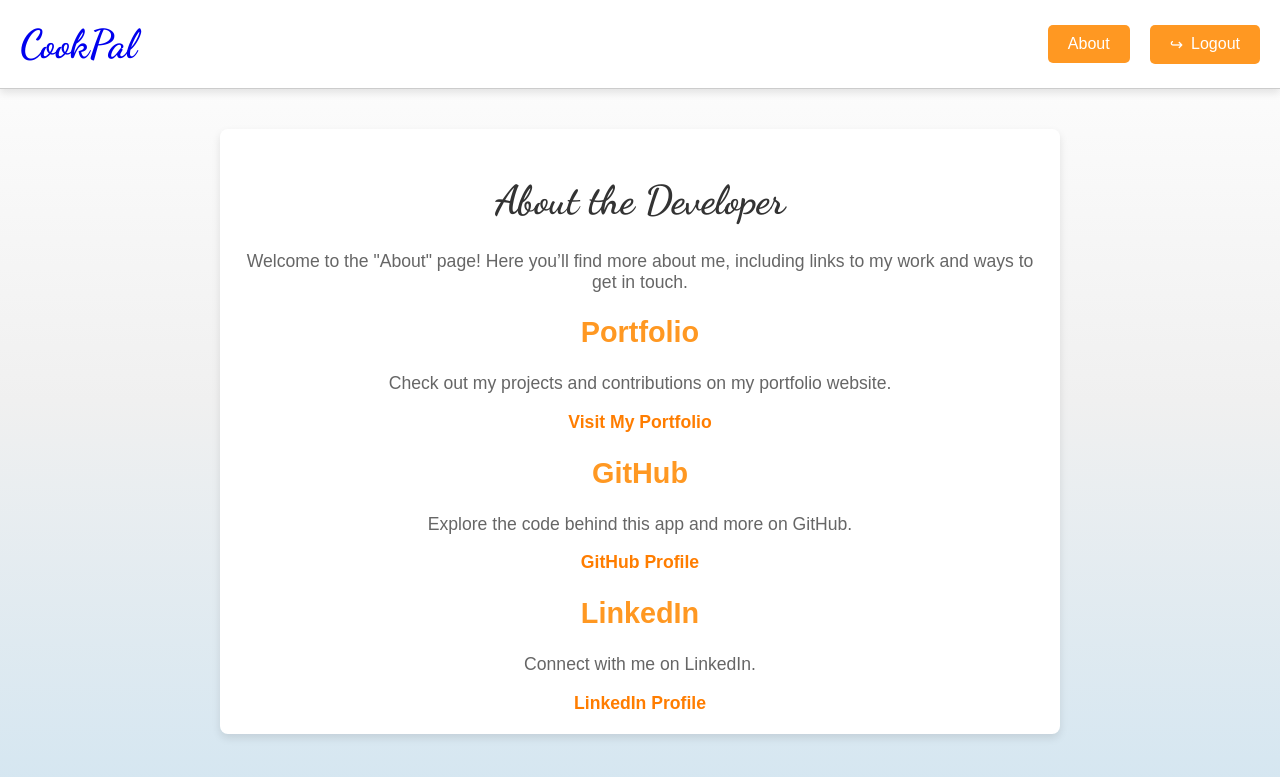
After one commit to vdevhub/recipe-app, a Django app: page /about/ in a window 1280 px wide. The commit adds this page. Shown: the top 777 px of the page. Run offline with Django 4.2, Linux system fonts and the light colour scheme.

Commit message:
Add about

```diff
--- /dev/null
+++ b/src/recipes/static/recipes/css/about.css
@@ -0,0 +1,116 @@
+body {
+  font-family: Arial, sans-serif;
+  margin: 0;
+  padding: 0;
+  background: linear-gradient(to bottom, white, #f0f0f0, #d4e6f1);
+  background-attachment: fixed;
+  /* Keeps the gradient fixed on scroll */
+}
+
+/* Common container to ensure the panel and grid have the same width */
+.container {
+  max-width: 1200px;
+  margin: 40px auto;
+  /* Center the container */
+  padding: 0 20px;
+  /* Padding on the sides */
+}
+
+/* Top panel with logout button aligned to the right */
+.top-pane {
+  display: flex;
+  justify-content: space-between;
+  align-items: center;
+  background-color: #ffffff;
+  padding: 20px;
+  border-bottom: 1px solid #ccc;
+  box-shadow: 0 4px 8px rgba(0, 0, 0, 0.1);
+}
+
+.top-pane h1 {
+  margin: 0;
+  font-size: 2.5rem;
+  font-family: 'Dancing Script', cursive;
+  color: #000;
+}
+
+.top-pane h1 a:visited {
+  color: #000;
+}
+
+/* Logout Button Styling */
+#menu-buttons {
+  display: flex;
+  gap: 20px;
+}
+
+.menu-button {
+  background-color: #ff9822;
+  color: white;
+  border: none;
+  padding: 10px 20px;
+  font-size: 1rem;
+  border-radius: 5px;
+  cursor: pointer;
+  display: flex;
+  align-items: center;
+  text-decoration: none;
+  /* Remove underline */
+  transition: background-color 0.3s ease;
+}
+
+.menu-button:hover {
+  background-color: #ff7d00;
+}
+
+.menu-button .logout-icon {
+  margin-right: 8px;
+}
+
+a {
+  text-decoration: none;
+}
+
+/* About Page Styling */
+.container.about-content {
+  max-width: 800px;
+  margin: 40px auto;
+  padding: 20px;
+  background-color: #ffffff;
+  border-radius: 8px;
+  box-shadow: 0 4px 8px rgba(0, 0, 0, 0.1);
+}
+
+.container.about-content h1 {
+  font-size: 2.5rem;
+  font-family: 'Dancing Script', cursive;
+  color: #333;
+  text-align: center;
+}
+
+.container.about-content p {
+  font-size: 1.1rem;
+  color: #666;
+  text-align: center;
+}
+
+.about-section {
+  margin-top: 20px;
+  text-align: center;
+}
+
+.about-section h2 {
+  font-size: 1.8rem;
+  color: #ff9822;
+}
+
+.about-link {
+  font-size: 1.1rem;
+  color: #ff7d00;
+  text-decoration: none;
+  font-weight: bold;
+}
+
+.about-link:hover {
+  text-decoration: underline;
+}
--- /dev/null
+++ b/src/recipes/templates/recipes/about.html
@@ -0,0 +1,54 @@
+{% load static %}
+<!DOCTYPE html>
+<html lang="en">
+
+<head>
+  <meta charset="UTF-8">
+  <meta name="viewport" content="width=device-width, initial-scale=1.0">
+  <title>About</title>
+  <link href="https://fonts.googleapis.com/css2?family=Dancing+Script:wght@700&display=swap" rel="stylesheet">
+  <link rel="stylesheet" href="{% static 'recipes/css/about.css' %}">
+</head>
+
+<body>
+  <!-- Top Pane with About Link and Logout Button -->
+  <div class="top-pane">
+    <h1><a href="{% url 'recipes:recipe_overview' %}">CookPal</a></h1>
+    <div id="menu-buttons">
+      <a href="{% url 'recipes:about' %}">
+        <button class="menu-button">About</button></a>
+      <a href="{% url 'logout' %}">
+        <button class="menu-button">
+          <span class="logout-icon">↪</span> Logout
+        </button>
+      </a>
+    </div>
+  </div>
+
+  <!-- About Page Content -->
+  <div class="container about-content">
+    <h1>About the Developer</h1>
+    <p>Welcome to the "About" page! Here you’ll find more about me, including links to my work and ways to get in touch.
+    </p>
+
+    <div class="about-section">
+      <h2>Portfolio</h2>
+      <p>Check out my projects and contributions on my portfolio website.</p>
+      <a href="https://vdevhub.com" target="_blank" class="about-link">Visit My Portfolio</a>
+    </div>
+
+    <div class="about-section">
+      <h2>GitHub</h2>
+      <p>Explore the code behind this app and more on GitHub.</p>
+      <a href="https://github.com/vdevhub" target="_blank" class="about-link">GitHub Profile</a>
+    </div>
+
+    <div class="about-section">
+      <h2>LinkedIn</h2>
+      <p>Connect with me on LinkedIn.</p>
+      <a href="https://linkedin.com/in/veronikatr" target="_blank" class="about-link">LinkedIn Profile</a>
+    </div>
+  </div>
+</body>
+
+</html>
--- a/src/recipes/urls.py
+++ b/src/recipes/urls.py
@@ -1,6 +1,7 @@
 from django.urls import path
 from .views import (
     home,
+    about,
     RecipeListView,
     RecipeDetailView,
     recipe_add,
@@ -13,6 +14,7 @@ app_name = "recipes"
 
 urlpatterns = [
     path("", home),
+    path("about/", about, name="about"),
     path("recipes/overview/", RecipeListView.as_view(), name="recipe_overview"),
     path("recipes/overview/<pk>", RecipeDetailView.as_view(), name="recipe_detail"),
     path("add-form/", recipe_add_form, name="recipe_add_form"),
--- a/src/recipes/views.py
+++ b/src/recipes/views.py
@@ -22,6 +22,10 @@ from django.contrib.auth import get_user
 # Create your views here.
 def home(request):
     return render(request, "recipes/recipes_home.html")
+
+
+def about(request):
+    return render(request, "recipes/about.html")
 
 
 class RecipeListView(LoginRequiredMixin, ListView):
```
Also changed, not shown: src/recipes/static/recipes/css/styles_detail.css (+8 -3 lines), src/recipes/static/recipes/css/styles_overview.css (+8 -3 lines), src/recipes/templates/recipes/recipe_detail.html (+9 -5 lines), src/recipes/templates/recipes/recipes_overview.html (+9 -5 lines).
